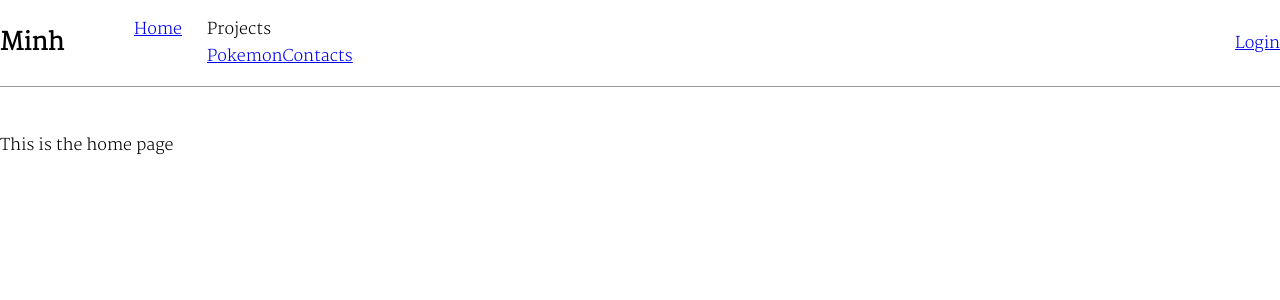
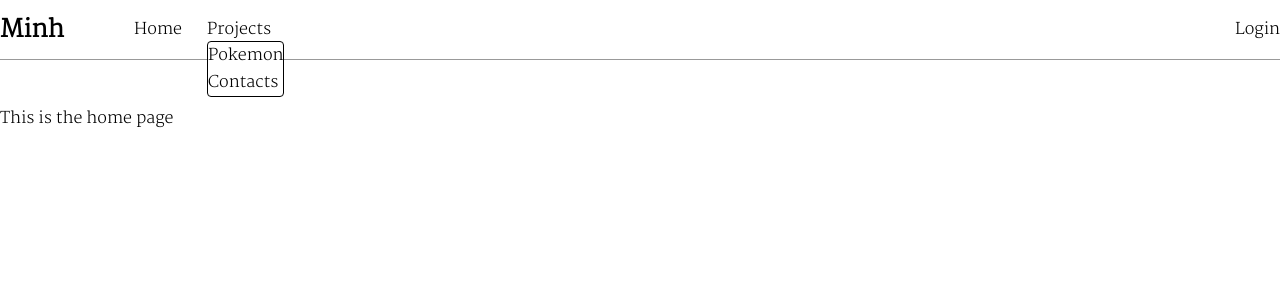
Before and after one commit to Minhtality/minhtality-v2, a React (Create React App) app in the folder client/: page / in a window 1280 px wide. Both pictures are taken after a click on the element "Projects". Shown: the top 300 px of the page. Built offline with nearby package versions, Linux system fonts and the light colour scheme.

Commit message:
feat: styling link dropdown

```diff
--- a/client/src/components/PageNavigation/index.jsx
+++ b/client/src/components/PageNavigation/index.jsx
@@ -1,7 +1,7 @@
 import React, { useState } from 'react'
 import PropTypes from 'prop-types';
 import Styled from './index.styled';
-import {Link} from 'react-router-dom';
+import styled from 'styled-components';
 
 const PageNavigation = ({
     title = 'Home',
@@ -21,21 +21,21 @@ const PageNavigation = ({
                     <Styled.Title>Minh</Styled.Title>
                     <Styled.Links>
                         <li>
-                            <Link to="/">Home</Link>
+                            <Styled.Link to="/">Home</Styled.Link>
                         </li>
-                        <div onClick={toggleDropdown}>
+                        <Styled.Dropdown onClick={toggleDropdown}>
                             <li>Projects</li>
                             {showDropdown &&
-                                <div>
-                                    <Link to="/pokemon">Pokemon</Link>
-                                    <Link to="/contacts">Contacts</Link>
-                                </div>
+                                <Styled.DropdownList>
+                                    <Styled.Link to="/pokemon">Pokemon</Styled.Link>
+                                    <Styled.Link to="/contacts">Contacts</Styled.Link>
+                                </Styled.DropdownList>
                             }
-                        </div>
+                        </Styled.Dropdown>
                     </Styled.Links>
                 </Styled.LeftSection>
                 <Styled.RightSection>
-                    <div><Link to="/login">Login</Link></div>
+                    <div><Styled.Link to="/login">Login</Styled.Link></div>
                 </Styled.RightSection>
             </Styled.NavContainer>
         </Styled.PageNavigation>
--- a/client/src/components/PageNavigation/index.styled.jsx
+++ b/client/src/components/PageNavigation/index.styled.jsx
@@ -1,4 +1,5 @@
 import styled from 'styled-components';
+import { Link } from 'react-router-dom';
 
 export default {
     PageNavigation: styled.div`
@@ -25,6 +26,21 @@ export default {
         align-items: center;
         display: flex;
     `,
+    Dropdown: styled.div`
+        position: relative;
+        cursor: pointer;
+    `,
+    DropdownList: styled.div`
+        position: absolute;
+        inset: 0px auto auto 0px;
+        transform: translate(0px, 25px);
+        background-color: #fff;
+        border: 1px solid black;
+        border-radius: .25rem;
+        a {
+            display: block;
+        }
+    `,
     Title: styled.h2`
         box-sizing: border-box;
         display: inline-block;
@@ -34,8 +50,12 @@ export default {
     Links: styled.ul`
         display: flex;
         list-style: none;
-        li {
+        li, div {
             margin-right: 25px;
         }
     `,
+    Link: styled(Link)`
+        text-decoration: none;
+        color: #000;
+    `,
 }
```
